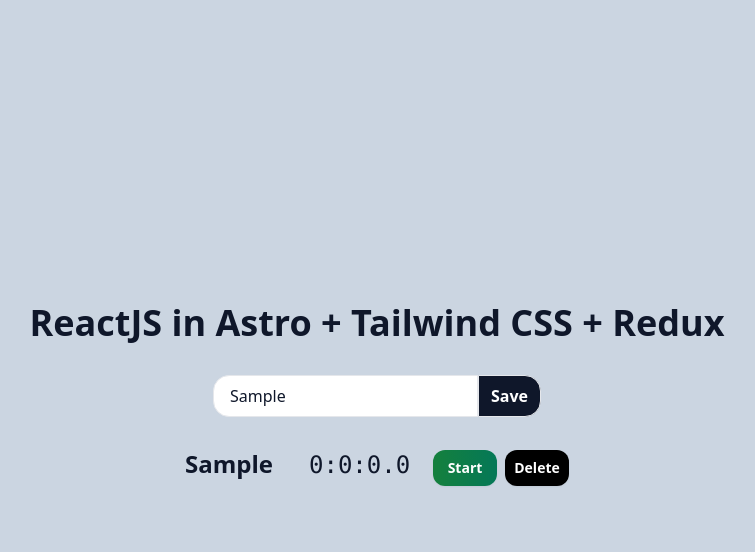
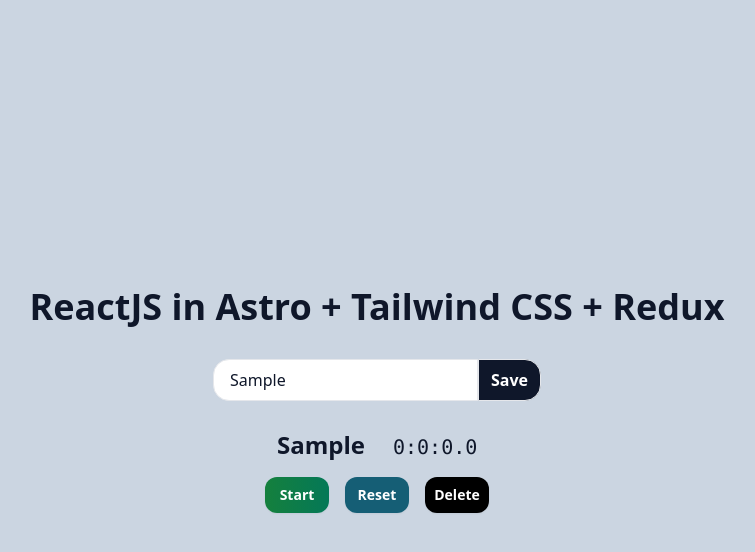
Before and after one commit to duquejo/react-ts-redux-timers, an Astro site: page / in a window 1280 px wide. Both pictures are taken after typing "Sample" into the empty fields and a click on the button "Save". Shown: the whole page, without its empty margins (263-1018 px from the left). Built offline with nearby package versions, Linux system fonts and the light colour scheme; Astro itself is replaced by a stand-in of ours.

Commit message:
:sparkles: Reset timer feature

```diff
--- a/src/actions/index.ts
+++ b/src/actions/index.ts
@@ -1,9 +1,4 @@
-import { NAMED_ACTIONS } from './timer.enum';
-
-interface IAction {
-	type: NAMED_ACTIONS;
-	payload: any;
-}
+import { IAction, NAMED_ACTIONS } from '../types/actions.types';
 
 const addTimer = (name: string): IAction => ({
 	type: NAMED_ACTIONS.NEW_TIMER,
@@ -25,9 +20,14 @@
 	payload: { index },
 });
 
+const resetTimer = (index: number): IAction => ({
+	type: NAMED_ACTIONS.RESET_TIMER,
+	payload: { index },
+});
+
 const update = (deltaTime: number): IAction => ({
 	type: NAMED_ACTIONS.UPDATE,
 	payload: { deltaTime },
 });
 
-export { addTimer, toggleTimer, selectTimer, update, deleteTimer };
+export { addTimer, toggleTimer, selectTimer, update, deleteTimer, resetTimer };
--- a/src/actions/timer.enum.ts
+++ /dev/null
@@ -1,7 +0,0 @@
-export enum NAMED_ACTIONS {
-	NEW_TIMER = 'NEW_TIMER',
-	TOGGLE_TIMER = 'TOGGLE_TIMER',
-	SELECT_TIMER = 'SELECT_TIMER',
-	DELETE_TIMER = 'DELETE_TIMER',
-	UPDATE = 'UPDATE',
-}
--- a/src/components/SingleTimerView.tsx
+++ b/src/components/SingleTimerView.tsx
@@ -1,7 +1,7 @@
 import type { FC } from 'react';
 import type { Timer } from '../model/Timer';
 import { useDispatch } from 'react-redux';
-import { deleteTimer, toggleTimer } from '../actions';
+import { deleteTimer, resetTimer, toggleTimer } from '../actions';
 import { formatTime } from '../utils';
 
 interface ITimerViewProps {
@@ -17,19 +17,27 @@
 	const handleOnClickDelete = () => {
 		dispatch(deleteTimer(index));
 	};
+	const handleOnClickReset = () => {
+		dispatch(resetTimer(index));
+	};
 	return (
-		<div className='timer-view'>
+		<div className="timer-view">
 			<h2>{timer.name}</h2>
 			<h1>{formatTime(timer.time)}</h1>
+			<div className="timer-buttons">
 				<button
 					className={timer.isRunning ? 'isStopped' : 'isRunning'}
 					onClick={handleOnClickStatus}
 				>
 					{timer.isRunning ? 'Stop' : 'Start'}
 				</button>
-			<button className='bg-black' onClick={handleOnClickDelete}>
+				<button className="bg-cyan-800" onClick={handleOnClickReset}>
+					Reset
+				</button>
+				<button className="bg-black" onClick={handleOnClickDelete}>
 					Delete
 				</button>
 			</div>
+		</div>
 	);
 };
--- a/src/reducers/index.ts
+++ b/src/reducers/index.ts
@@ -1,9 +1,11 @@
 import { combineReducers } from 'redux';
 
-import { timerReducer } from './timerReducer';
-import { selectedTimerReducer } from './selectTimer';
+import timerReducer from './timerReducer';
+import selectedTimerReducer from './selectTimer';
 
-export default combineReducers({
+const rootReducer = combineReducers({
 	timers: timerReducer, // Array
 	selectedTimer: selectedTimerReducer, // number
 });
+
+export default rootReducer;
--- a/src/reducers/selectTimer.ts
+++ b/src/reducers/selectTimer.ts
@@ -1,17 +1,21 @@
-import { NAMED_ACTIONS } from '../actions/timer.enum';
-import type { IAction } from './timerReducer';
+import {
+	IAction,
+	NAMED_ACTIONS,
+	SelectTimerState,
+} from '../types/actions.types';
 
-const initialState: number = 0;
+const initialState: SelectTimerState = 0;
 
-export const selectedTimerReducer = (state = initialState, action: IAction) => {
+const selectedTimerReducer = (state = initialState, action: IAction) => {
 	switch (action.type) {
 		/**
 		 * On the SELECT_TIMER action, set the selectTimer to the value passed in the payload.
 		 */
 		case NAMED_ACTIONS.SELECT_TIMER:
 			return (state = action.payload.index);
-
 		default:
 			return state;
 	}
 };
+
+export default selectedTimerReducer;
--- a/src/reducers/timerReducer.ts
+++ b/src/reducers/timerReducer.ts
@@ -1,18 +1,13 @@
-import { NAMED_ACTIONS } from '../actions/timer.enum';
 import { Timer } from '../model/Timer';
+import {
+	IAction,
+	NAMED_ACTIONS,
+	TimerReducerState,
+} from '../types/actions.types';
 
-export interface IAction {
-	type: NAMED_ACTIONS;
-	payload: {
-		index: number;
-		name: string;
-		deltaTime: number;
-	};
-}
+const initialState: TimerReducerState = [];
 
-const initialState: Array<Timer> = [];
-
-export const timerReducer = (state = initialState, action: IAction) => {
+const timerReducer = (state = initialState, action: IAction) => {
 	switch (action.type) {
 		/**
 		 * Add a new timer, return a copy of state.
@@ -61,7 +56,24 @@
 				return index !== indexToErase;
 			});
 
+		/**
+		 * Reset an existing timer
+		 */
+		case NAMED_ACTIONS.RESET_TIMER:
+			const indexToReset = action.payload.index;
+			return state.map((timer: Timer, i: number) => {
+				if (i === indexToReset) {
+					return {
+						...timer,
+						time: 0,
+					};
+				}
+				return timer;
+			});
+
 		default:
 			return state;
 	}
 };
+
+export default timerReducer;
--- a/src/styles/base.css
+++ b/src/styles/base.css
@@ -28,26 +28,30 @@
 	}
 
 	.timer-view {
-		@apply w-96 flex flex-row justify-between items-baseline flex-nowrap;
+		@apply w-56 grid grid-cols-2 items-baseline;
 	}
 
 	.timer-view > h1 {
-		@apply flex-1 m-4 text-left tabular-nums text-2xl font-mono font-extralight;
+		@apply m-4 text-center tabular-nums text-xl font-mono font-extralight;
 	}
 
 	.timer-view > h2 {
-		@apply flex-1 font-bold;
+		@apply font-bold text-center;
 	}
 
-	.timer-view > button {
-		@apply px-1 py-2 rounded-xl font-semibold text-sm w-16 last:ml-2 shadow-sm text-white;
+	.timer-buttons {
+		@apply flex col-span-2 text-center justify-between;
 	}
 
-	.timer-view > button.isRunning {
+	.timer-buttons > button {
+		@apply px-1 py-2 mx-2 rounded-xl font-semibold text-sm w-16 shadow-sm text-white last:mx-0 first:mx-0;
+	}
+
+	.timer-buttons > button.isRunning {
 		@apply bg-gradient-to-r from-green-700 to-emerald-700;
 	}
 
-	.timer-view > button.isStopped {
+	.timer-buttons > button.isStopped {
 		@apply bg-gradient-to-r from-rose-700 to-red-700;
 	}
 }
--- /dev/null
+++ b/src/types/actions.types.ts
@@ -0,0 +1,18 @@
+import type { Timer } from '../model/Timer';
+
+export enum NAMED_ACTIONS {
+	NEW_TIMER = 'NEW_TIMER',
+	TOGGLE_TIMER = 'TOGGLE_TIMER',
+	SELECT_TIMER = 'SELECT_TIMER',
+	DELETE_TIMER = 'DELETE_TIMER',
+	RESET_TIMER = 'RESET_TIMER',
+	UPDATE = 'UPDATE',
+}
+
+export interface IAction {
+	type: NAMED_ACTIONS;
+	payload?: any;
+}
+
+export type SelectTimerState = number;
+export type TimerReducerState = Array<Timer>;
--- /dev/null
+++ b/src/types/constants.ts
@@ -0,0 +1,22 @@
+export enum CONSTANTS_KEYS {
+	TIMERS_STATE = 'TIMERS_STATE',
+	STATE_THROTTLE = 'STATE_THROTTLE',
+	STATE_INTERVAL = 'STATE_INTERVAL',
+	MS_VALUE = 'MS_VALUE',
+	MS_SECS = 'MS_SECS',
+	MS_MINS = 'MS_MINS',
+	MS_HOURS = 'MS_HOURS',
+	MS_ROUND = 'MS_ROUND',
+	HOUR_ROUND = 'HOUR_ROUND',
+}
+
+export const CONSTANTS_VALUES = {
+	[CONSTANTS_KEYS.STATE_THROTTLE]: 1000,
+	[CONSTANTS_KEYS.STATE_INTERVAL]: 50,
+	[CONSTANTS_KEYS.MS_VALUE]: 100,
+	[CONSTANTS_KEYS.MS_SECS]: 1000,
+	[CONSTANTS_KEYS.MS_MINS]: 1000,
+	[CONSTANTS_KEYS.MS_HOURS]: 60,
+	[CONSTANTS_KEYS.MS_ROUND]: 10,
+	[CONSTANTS_KEYS.HOUR_ROUND]: 60,
+};
--- a/src/utils/index.ts
+++ b/src/utils/index.ts
@@ -1,22 +1,40 @@
-export enum CONSTANTS_KEYS {
-	TIMERS_STATE = 'TIMERS_STATE',
-	STATE_THROTTLE = 'STATE_THROTTLE',
-	STATE_INTERVAL = 'STATE_INTERVAL',
-}
+import { CONSTANTS_KEYS, CONSTANTS_VALUES } from '../types/constants';
 
-export const CONSTANTS_VALUES = {
-	[CONSTANTS_KEYS.STATE_THROTTLE]: 1000,
-	[CONSTANTS_KEYS.STATE_INTERVAL]: 50,
-};
-
+/**
+ * The function formats a given time in milliseconds into a string in the format of
+ * hours:minutes:seconds.milliseconds.
+ * @param {number} time - The time parameter is a number representing a duration in milliseconds.
+ * @returns The function `formatTime` returns a string in the format of
+ * "hours:minutes:seconds.milliseconds" based on the input `time` value in milliseconds.
+ */
 export const formatTime = (time: number): string => {
-	const ms = Math.round(time / 100) % 10;
-	const secs = Math.floor(time / 1000) % 60;
-	const mins = Math.floor(time / 1000 / 60) % 60;
-	const hours = Math.floor(time / 1000 / 1000 / 60) % 60;
+	const ms =
+		Math.round(time / CONSTANTS_VALUES.MS_VALUE) %
+		CONSTANTS_VALUES.MS_ROUND;
+	const secs =
+		Math.floor(time / CONSTANTS_VALUES.MS_SECS) %
+		CONSTANTS_VALUES.HOUR_ROUND;
+	const mins =
+		Math.floor(
+			time / CONSTANTS_VALUES.MS_SECS / CONSTANTS_VALUES.MS_HOURS
+		) % CONSTANTS_VALUES.HOUR_ROUND;
+	const hours =
+		Math.floor(
+			time /
+				CONSTANTS_VALUES.MS_SECS /
+				CONSTANTS_VALUES.MS_MINS /
+				CONSTANTS_VALUES.MS_HOURS
+		) % CONSTANTS_VALUES.HOUR_ROUND;
 	return `${hours}:${mins}:${secs}.${ms}`;
 };
 
+/**
+ * This function loads and returns the state of timers from local storage if it exists, otherwise it
+ * returns undefined.
+ * @returns The `loadState` function returns an object if there is a serialized state in the local
+ * storage, otherwise it returns `undefined`. If there is an
+ * error while parsing the serialized state, it also returns `undefined`.
+ */
 export const loadState = (): Object | undefined => {
 	try {
 		let serializedState = localStorage.getItem(CONSTANTS_KEYS.TIMERS_STATE);
@@ -28,6 +46,11 @@
 	}
 };
 
+/**
+ * The function saves the state object to local storage as a serialized JSON string.
+ * @param {any} state - The state parameter is of type "any", which means it can be any data type. In
+ * this case, it is the state object that needs to be saved to the local storage.
+ */
 export const saveState = (state: any): void => {
 	try {
 		const serializedState = JSON.stringify(state);
```
Also changed, not shown: src/components/NewTimer.tsx (+5 -5 lines), src/pages/index.astro (+8 -8 lines), src/providers/store.tsx (+3 -4 lines), 1 other file. Lines whose indentation alone changed are shown as unchanged.
